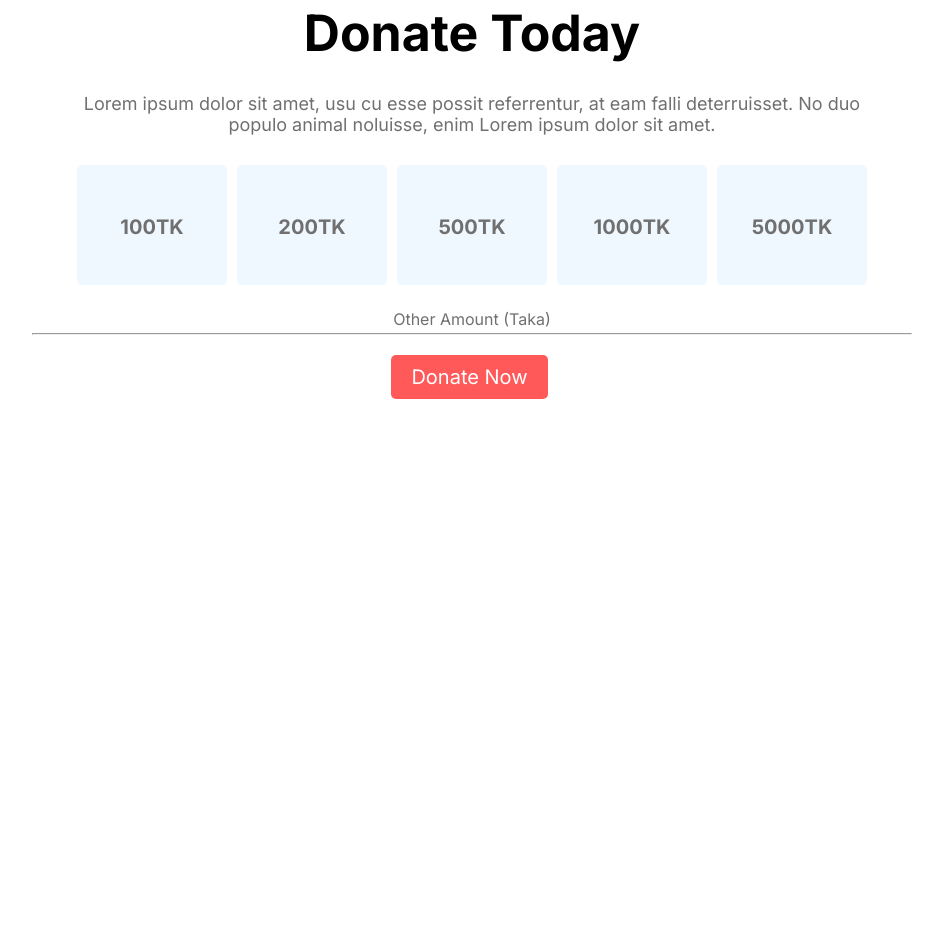
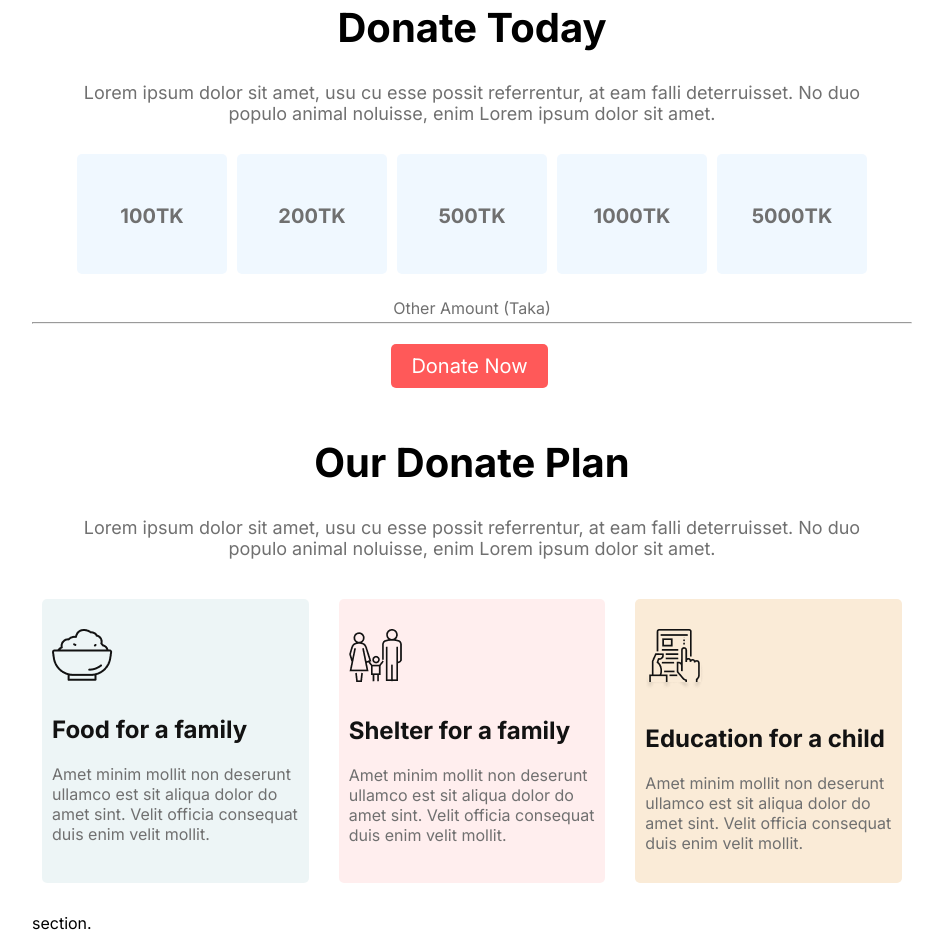
Before and after one commit to emon3455/Donation, a plain HTML site: page index.html in a window 1280 px wide. Shown: the part 565-1498 px from the top of the page, without its empty margins (168-1111 px from the left). Before the commit the page ends 984 px from the top, so only its background shows below. Drawn offline with Linux system fonts and the light colour scheme.

Commit message:
commit after completing donate-plan

```diff
--- a/index.html
+++ b/index.html
@@ -106,7 +106,39 @@
         </section>
         <!-- end of donation container -->
 
+        <!-- donate plan start -->
+        <section class="donate-plan">
 
+            <h2 class="section-header">
+                Our Donate Plan
+            </h2>
+
+            <p class="section-des">
+                Lorem ipsum dolor sit amet, usu cu esse possit referrentur, at eam falli deterruisset. No duo populo animal noluisse, enim Lorem ipsum dolor sit amet.
+            </p>
+
+            <div class="plan-container">
+                <div class="plans">
+                    <img src="./icons/food.png" alt="" class="plan-img">
+                    <h4 class="plan-title">Food for a family</h4>
+                    <p class="plan-dis">Amet minim mollit non deserunt ullamco est sit aliqua dolor do amet sint. Velit officia consequat duis enim velit mollit.</p>
+                </div>
+                <div class="plans">
+                    <img src="./icons/Family.png" alt="" class="plan-img">
+                    <h4 class="plan-title">Shelter for a family</h4>
+                    <p class="plan-dis">Amet minim mollit non deserunt ullamco est sit aliqua dolor do amet sint. Velit officia consequat duis enim velit mollit.</p>
+                </div>
+                <div class="plans">
+                    <img src="./icons/Frame.png" alt="" class="plan-img">
+                    <h4 class="plan-title">Education for a child</h4>
+                    <p class="plan-dis">Amet minim mollit non deserunt ullamco est sit aliqua dolor do amet sint. Velit officia consequat duis enim velit mollit.</p>
+                </div>
+            </div>
+
+        </section>
+        <!-- donate plan end -->
+
+        section.
 
     </main>
     <!-- main section end -->
--- a/style/humble.css
+++ b/style/humble.css
@@ -24,7 +24,7 @@
 
 .section-header{
     margin: 50px 0 20px 0;
-    font-size: 50px;
+    font-size: 40px;
     text-align: center;
 }
 
@@ -125,7 +125,51 @@
     margin: 20px 0;
 }
 
-/* donations star */
+/* donations end */
+
+
+/* donate plan start */
+
+.plan-container{
+    display: flex;
+    gap: 10px;
+    margin: 20px 0;
+}
+
+.plans{
+    margin: 10px;
+    padding: 10px;
+    border-radius: 5px;
+}
+
+.plan-img{
+    padding: 20px 0;
+}
+
+.plan-title{
+    color: #121212;
+    font-size: 24px;
+    margin: 10px 0;
+}
+
+.plan-dis{
+    color: #707070;
+    padding: 10px 0 20px 0;
+}
+
+.plan-container > :nth-child(1){
+    background-color: #4F9DA61A;
+}
+.plan-container > :nth-child(2){
+    background-color: #FF59591A;
+}
+.plan-container > :nth-child(3){
+    background-color: antiquewhite;
+}
+
+/* donate plan end */
+
+
 
 
 /* main style end */
```
